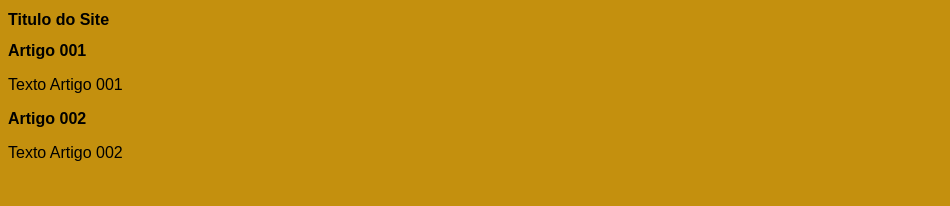
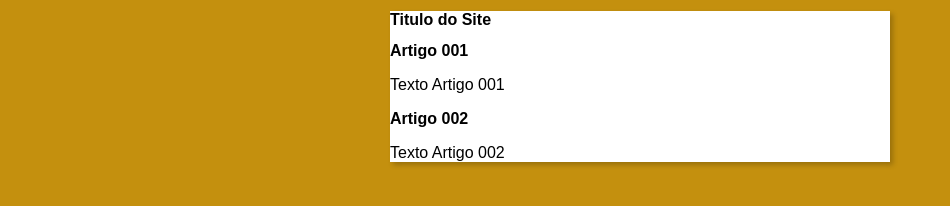
Before and after one commit to Daniel-Lucas-do-Nascimento/Projeto-Site, a plain HTML site: page index.html in a window 1280 px wide. Shown: the whole page, without its empty margins (0-950 px from the left). Drawn offline with Linux system fonts and the light colour scheme.

Commit message:
iniciei o design

```diff
--- a/estilos/style.css
+++ b/estilos/style.css
@@ -5,4 +5,11 @@
 
 body{
     background-color:rgb(196, 144, 14) ;
+
 }
+main {
+    background-color: white;
+    width: 500px;
+    margin: auto;
+    box-shadow: 3px 3px 5px rgba(0, 0, 0, 0.222);
+}
```
